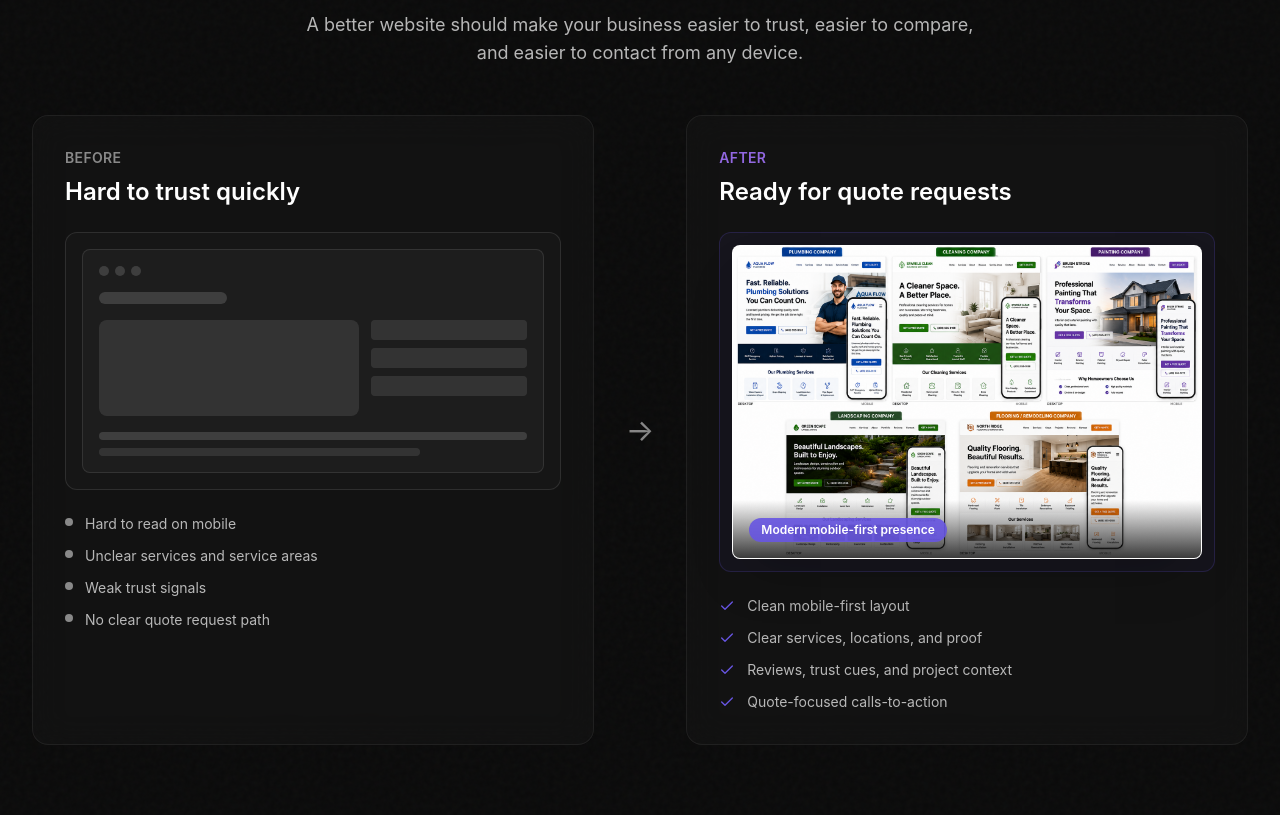
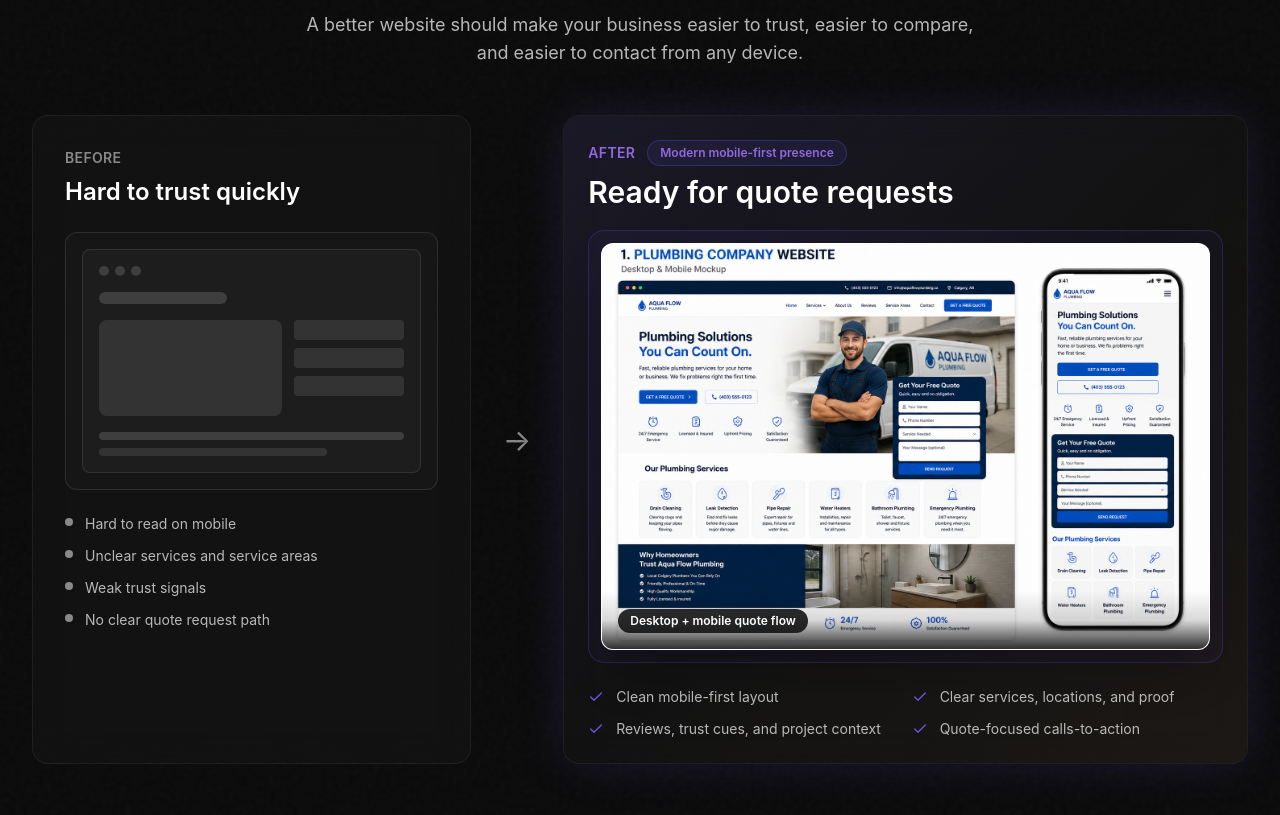
Before and after one commit to kpenzo/Webcraft_Website, a Next.js app: page / in a window 1280 px wide. Shown: the part 4206-5021 px from the top of the page. Built offline with nearby package versions, Linux system fonts and the light colour scheme.

Commit message:
Strengthen before after showcase

```diff
--- a/src/components/sections/BeforeAfter.tsx
+++ b/src/components/sections/BeforeAfter.tsx
@@ -32,7 +32,7 @@ export function BeforeAfter() {
           </p>
         </div>
 
-        <div className="grid grid-cols-1 lg:grid-cols-[1fr_auto_1fr] gap-6 items-stretch">
+        <div className="grid grid-cols-1 lg:grid-cols-[0.82fr_auto_1.28fr] gap-6 items-stretch">
           <div className="glass-card rounded-2xl p-5 sm:p-6 md:p-8">
             <div className="mb-5 md:mb-6">
               <p className="text-text-muted text-sm font-semibold uppercase tracking-wide mb-2">
@@ -74,31 +74,42 @@ export function BeforeAfter() {
 
           <div className="hidden lg:flex items-center text-text-muted text-3xl px-2">→</div>
 
-          <div className="glass-card rounded-2xl p-5 sm:p-6 md:p-8 border-primary/30">
-            <div className="mb-5 md:mb-6">
-              <p className="text-primary-light text-sm font-semibold uppercase tracking-wide mb-2">
-                After
-              </p>
-              <h3 className="text-white font-semibold text-2xl">Ready for quote requests</h3>
+          <div className="glass-card relative overflow-hidden rounded-2xl p-4 sm:p-5 md:p-6 border-primary/40 shadow-[0_0_48px_rgba(104,86,227,0.16)]">
+            <div className="absolute inset-0 bg-gradient-to-br from-primary/10 via-transparent to-accent-pink/5 pointer-events-none" />
+
+            <div className="relative z-10 mb-4 md:mb-5">
+              <div className="flex flex-wrap items-center gap-3 mb-2">
+                <p className="text-primary-light text-sm font-semibold uppercase tracking-wide">
+                  After
+                </p>
+                <span className="rounded-full border border-primary/30 bg-primary/10 px-3 py-1 text-xs font-semibold text-primary-light">
+                  Modern mobile-first presence
+                </span>
+              </div>
+              <h3 className="text-white font-semibold text-2xl md:text-3xl">
+                Ready for quote requests
+              </h3>
             </div>
-            <div className="rounded-xl border border-primary/20 bg-primary/5 p-3 mb-5 md:mb-6">
-              <div className="relative overflow-hidden rounded-lg border border-white/10 bg-white shadow-2xl shadow-black/20">
+
+            <div className="relative z-10 rounded-2xl border border-primary/25 bg-primary/5 p-2 sm:p-3 mb-5 md:mb-6">
+              <div className="relative overflow-hidden rounded-xl border border-white/10 bg-white shadow-2xl shadow-black/30">
                 <Image
-                  src="/portfolio/trades.png"
-                  alt="Modern desktop and mobile website mockups for local service businesses"
+                  src="/portfolio/plumbing.png"
+                  alt="Modern professional plumbing website shown on desktop and mobile"
                   width={1536}
                   height={1024}
-                  sizes="(min-width: 1024px) 480px, 100vw"
-                  className="block w-full h-auto"
+                  sizes="(min-width: 1024px) 720px, 100vw"
+                  className="block w-full h-auto scale-[1.02]"
                 />
-                <div className="absolute inset-x-0 bottom-0 bg-gradient-to-t from-background/80 to-transparent p-4">
-                  <div className="inline-flex rounded-full bg-primary/90 px-3 py-1 text-xs font-semibold text-white">
-                    Modern mobile-first presence
+                <div className="absolute inset-x-0 bottom-0 bg-gradient-to-t from-background/85 via-background/15 to-transparent p-3 sm:p-4">
+                  <div className="inline-flex rounded-full bg-background/85 px-3 py-1 text-xs font-semibold text-white backdrop-blur">
+                    Desktop + mobile quote flow
                   </div>
                 </div>
               </div>
             </div>
-            <ul className="space-y-3">
+
+            <ul className="relative z-10 grid grid-cols-1 sm:grid-cols-2 gap-3">
               {afterItems.map((item) => (
                 <li key={item} className="text-text-secondary text-sm flex gap-3">
                   <Check className="mt-0.5 h-4 w-4 text-primary flex-shrink-0" />
```
